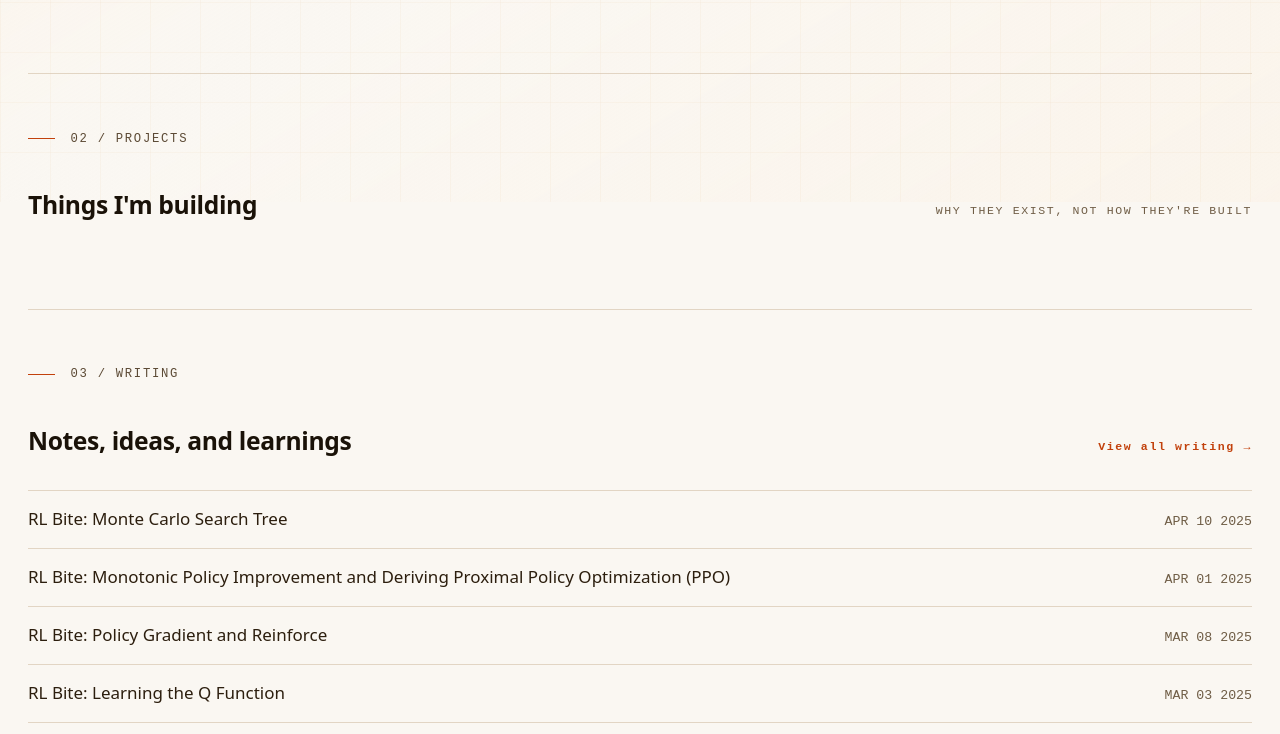
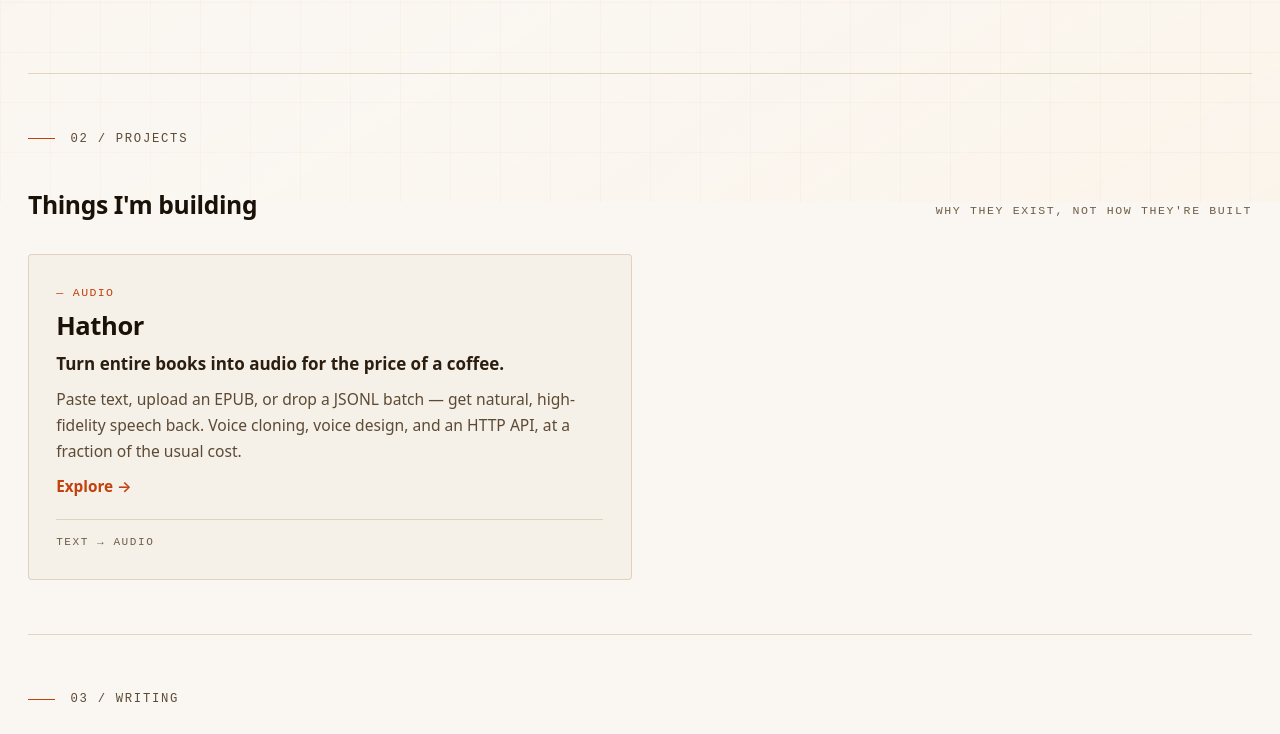
Before and after one commit to n1o/n1o.github.io, an Astro site: page / in a window 1280 px wide. Shown: the part 598-1332 px from the top of the page. Built offline with nearby package versions, Linux system fonts and the light colour scheme; Astro itself is replaced by a stand-in of ours; some packages are replaced by stand-ins of ours.

Commit message:
Make Hathor public again on homepage and projects page

```diff
--- a/src/pages/index.astro
+++ b/src/pages/index.astro
@@ -11,6 +11,15 @@ const fmt = (d: Date) =>
   d.toLocaleDateString("en-US", { month: "short", day: "2-digit" }).toUpperCase();
 
 const projects = [
+  {
+    href: "https://hathortts.com",
+    category: "AUDIO",
+    name: "Hathor",
+    claim: "Turn entire books into audio for the price of a coffee.",
+    pitch:
+      "Paste text, upload an EPUB, or drop a JSONL batch — get natural, high-fidelity speech back. Voice cloning, voice design, and an HTTP API, at a fraction of the usual cost.",
+    tag: "TEXT → AUDIO",
+  },
 ];
 ---
 
```
Also changed, not shown: src/pages/projects.astro (+10 -0 lines).
